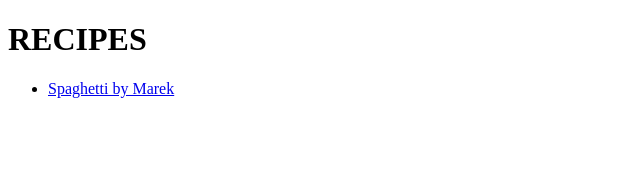
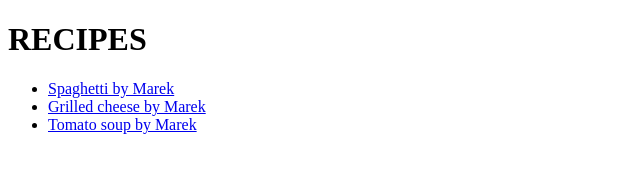
Before and after one commit to Marasadin/odin-recipes, a plain HTML site: page index.html in a window 1280 px wide. Shown: the whole page, without its empty margins (0-640 px from the left). Drawn offline with Linux system fonts and the light colour scheme.

Commit message:
Fix blank lines

```diff
--- a/index.html
+++ b/index.html
@@ -10,6 +10,8 @@
 <h1>RECIPES</h1>
 <ul>
 <li><a href="./recipes/spaghetti.html">Spaghetti by Marek</a></li>
+<li><a href="./recipes/grilled_cheese.html">Grilled cheese by Marek</a></li>
+<li><a href="./recipes/tomato_soup.html">Tomato soup by Marek</a></li>
 </ul>
 </body>
 </html>
```
Also changed, not shown: recipes/spaghetti.html (+1 -0 lines).
